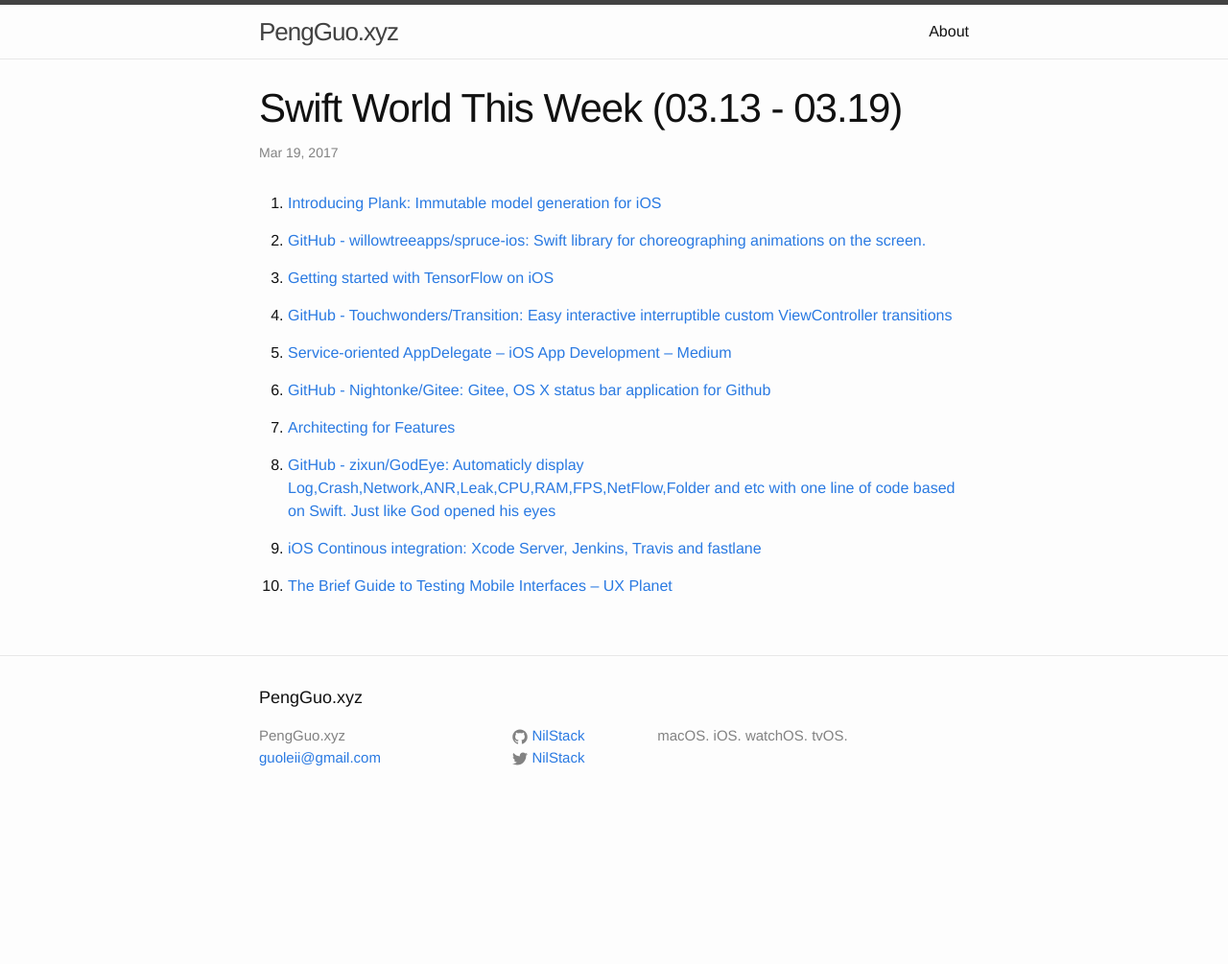
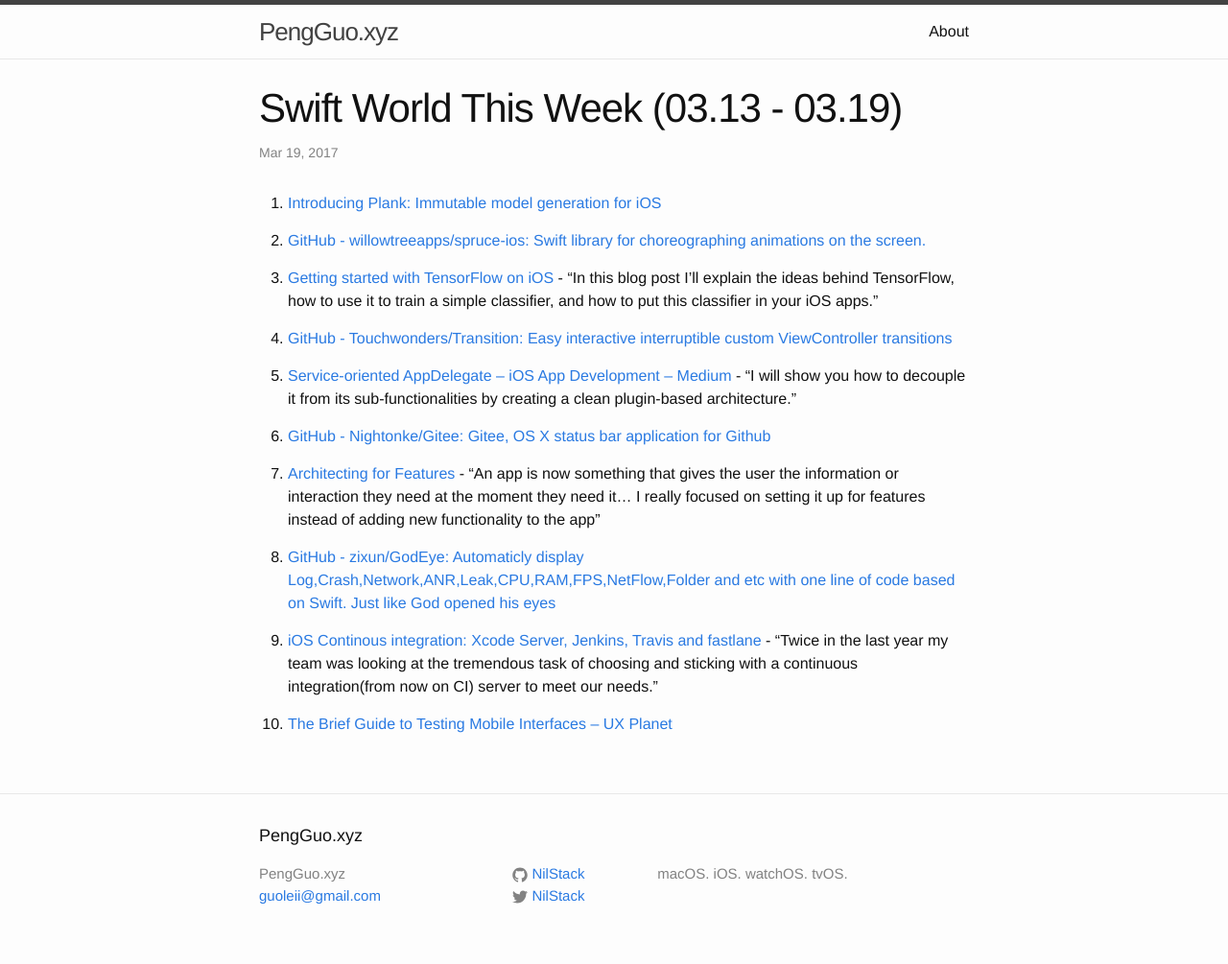
Before and after one commit to GitPeng/GitPeng.github.io, a Jekyll site: the page built from _posts/2017-03-19-Swift-World-This-Week-3.markdown, in a window 1280 px wide. Shown: the whole page at 96% size. Built offline with Jekyll 4.4.1, drawn with Linux system fonts in a browser that asks for light colours; comment, search, counter and statistics services are not loaded; before the commit the page ends 900 px from its top, so only the background shows below that.

Commit message:
fix the link and add description

```diff
--- a/_posts/2017-03-19-Swift-World-This-Week-3.markdown
+++ b/_posts/2017-03-19-Swift-World-This-Week-3.markdown
@@ -9,18 +9,18 @@
 
 2. [GitHub - willowtreeapps/spruce-ios: Swift library for choreographing animations on the screen.](https://github.com/willowtreeapps/spruce-ios)
 
-3. [Getting started with TensorFlow on iOS](Getting started with TensorFlow on iOS)
+3. [Getting started with TensorFlow on iOS](http://machinethink.net/blog/tensorflow-on-ios/) - "In this blog post I’ll explain the ideas behind TensorFlow, how to use it to train a simple classifier, and how to put this classifier in your iOS apps."
 
 4. [GitHub - Touchwonders/Transition: Easy interactive interruptible custom ViewController transitions](https://github.com/Touchwonders/Transition)
 
-5. [Service-oriented AppDelegate – iOS App Development – Medium](https://medium.com/ios-os-x-development/pluggableapplicationdelegate-e50b2c5d97dd#.7y5420k8a)
+5. [Service-oriented AppDelegate – iOS App Development – Medium](https://medium.com/ios-os-x-development/pluggableapplicationdelegate-e50b2c5d97dd#.7y5420k8a) - "I will show you how to decouple it from its sub-functionalities by creating a clean plugin-based architecture."
 
 6. [GitHub - Nightonke/Gitee: Gitee, OS X status bar application for Github](https://github.com/Nightonke/Gitee)
 
-7. [Architecting for Features](https://www.natashatherobot.com/architecting-for-features/)
+7. [Architecting for Features](https://www.natashatherobot.com/architecting-for-features/) - "An app is now something that gives the user the information or interaction they need at the moment they need it... I really focused on setting it up for features instead of adding new functionality to the app"
 
 8. [GitHub - zixun/GodEye: Automaticly display Log,Crash,Network,ANR,Leak,CPU,RAM,FPS,NetFlow,Folder and etc with one line of code based on Swift. Just like God opened his eyes](https://github.com/zixun/GodEye)
 
-9. [iOS Continous integration: Xcode Server, Jenkins, Travis and fastlane](http://thebugcode.github.io/ios-continous-integration-choosing-a-build-server-and-tooling/)
+9. [iOS Continous integration: Xcode Server, Jenkins, Travis and fastlane](http://thebugcode.github.io/ios-continous-integration-choosing-a-build-server-and-tooling/) - "Twice in the last year my team was looking at the tremendous task of choosing and sticking with a continuous integration(from now on CI) server to meet our needs."
 
 10. [The Brief Guide to Testing Mobile Interfaces – UX Planet](https://uxplanet.org/the-brief-guide-to-testing-mobile-interfaces-f880b0600474#.s30gwo55e)
```
